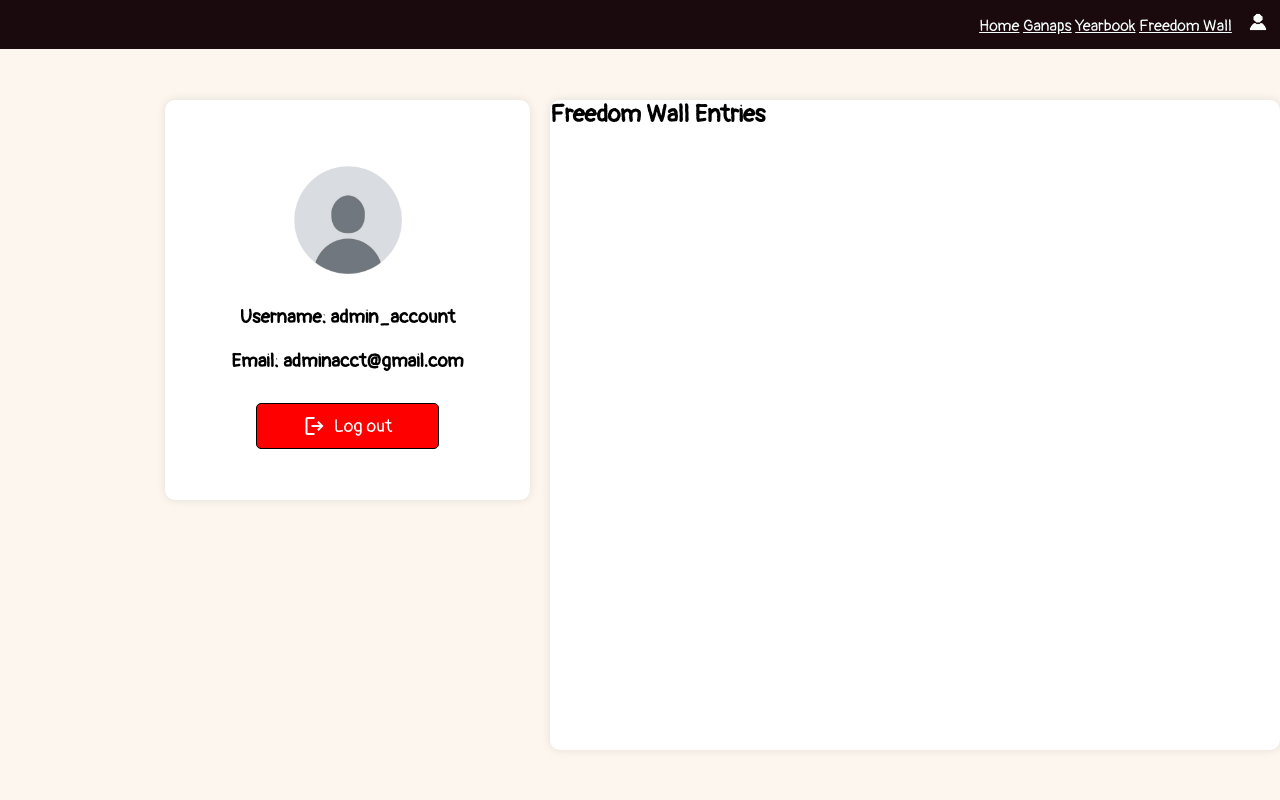
After one commit to senqui-UP/126-final-project, a PHP site: page /account.php in a window 1280 px wide. The commit adds this page. Run offline with PHP 8.4, Linux system fonts and the light colour scheme; a user stored in the database is signed in; data comes from the database, SQL or seed files in the repository.

Commit message:
updated account.php

```diff
--- /dev/null
+++ b/account.php
@@ -0,0 +1,68 @@
+<?php
+session_start();
+
+if (!isset($_SESSION['user_id'])) {
+    echo "Session not set.<br>";
+    exit;
+}
+
+include 'DBConnector.php';
+
+$user_id = $_SESSION['user_id'];
+
+$sql = "SELECT username, email, password
+        FROM users WHERE id = ?";
+$stmt = $conn->prepare($sql);
+$stmt->bind_param("i", $user_id);
+$stmt->execute();
+$stmt->bind_result($username, $email, $password);
+$stmt->fetch();
+
+if (!$username && !$email && !$password) {
+    echo "User not found in database.<br>";
+}
+
+?>
+<!DOCTYPE html>
+<html>
+    <head>
+        <meta charset = "UTF-8">
+        <meta name = "author" content = "Contreras-DelRosario-Quindao">
+
+        <title>UNCENSORED 23</title>
+        <link rel="icon" type="image/x-icon" href="./Images/Icon.png">
+        <link href="https://fonts.googleapis.com/css2?family=Pangolin&display=swap" rel="stylesheet">
+        <link rel="stylesheet" type="text/css" href="styling-accountinfo.css">
+        <link rel="stylesheet" type="text/css" href="styling.css">
+        <link rel="stylesheet" href="https://fonts.googleapis.com/css2?family=Material+Symbols+Outlined:opsz,wght,FILL,GRAD@20,400,0,0&icon_names=logout" />
+    </head>
+
+    <body>
+        <header>
+            <nav>
+                <a href="homepage.html">Home</a>
+                <a href="ganaps.html">Ganaps</a>
+                <a href="yearbook.html">Yearbook</a>
+                <a href="freedomwall.html">Freedom Wall</a>
+                &nbsp; &nbsp;
+                <a href="account.php">
+                    <img class="acc-icon" src="./Images/Icons/Account.png">
+                </a>
+            </nav>
+        </header>
+
+        <div class="wrapper">
+            <div class="account-deets">
+                <img class="img-icon" src="./Images/default-img.png" alt="profile-img">
+                <h3>Username: <?= $username ?></h3>
+                <h3>Email: <?= $email ?></h3>
+                <button type="button" onclick="window.location.href='login.php'"><span class= "material-symbols-outlined">logout</span>Log out</button>
+            </div>
+
+            <div class="fw-entries">
+                <h2>Freedom Wall Entries</h2>
+            </div>
+        </div>
+
+    </body>
+</html>
--- a/freedomwall.html
+++ b/freedomwall.html
@@ -23,7 +23,7 @@
             <a href="yearbook.html">Yearbook</a>
             <a href="freedomwall.html">Freedom Wall</a>
             &nbsp; &nbsp;
-            <a href="about.html">
+            <a href="account.php">
                 <img class="acc-icon" src="./Images/Icons/Account.png">
             </a>
         </nav>
--- a/ganaps.html
+++ b/ganaps.html
@@ -25,7 +25,7 @@
             <a href="yearbook.html">Yearbook</a>
             <a href="freedomwall.html">Freedom Wall</a>
             &nbsp; &nbsp;
-            <a href="about.html">
+            <a href="account.php">
                 <img class="acc-icon" src="./Images/Icons/Account.png">
             </a>
         </nav>
--- a/homepage.html
+++ b/homepage.html
@@ -22,7 +22,7 @@
             <a href="yearbook.html">Yearbook</a>
             <a href="freedomwall.html">Freedom Wall</a>
             &nbsp; &nbsp;
-            <a href="account.html">
+            <a href="account.php">
                 <img class="acc-icon" src="./Images/Icons/Account.png">
             </a>
             </nav>
--- a/login.php
+++ b/login.php
@@ -25,7 +25,7 @@ if ($_SERVER["REQUEST_METHOD"] === "POST") {
                 $error = "Incorrect password.";
             } else {
                 session_start();
-                $_SESSION['user'] = $user['username'];
+                $_SESSION['user_id'] = $user['id'];
                 header("Location: homepage.html");
                 exit;
             }
--- a/styling-accountinfo.css
+++ b/styling-accountinfo.css
@@ -1,37 +1,68 @@
-* {
-    font-family: Pangolin;
-}
-
-.pangolin-regular {
-    font-family: "Pangolin", cursive;
-    font-weight: 400;
-    font-style: normal;
+body {
+    background-color: #FCF6EE;
 }
 
 .wrapper {
+    margin-top: 100px;
     display: flex;
     gap: 20px;
 }
 
 .account-deets {
-    border: 1px solid black;
-    box-sizing: border-box;
-    width: 500px;
-    height: 650px;
-    margin-top: 20px;
-    margin-left: 110px;
+    background-color: white;
+    box-shadow: 0 0 10px rgba(0,0,0,0.1);
+    border-radius: 10px;
+    overflow: hidden;
+    width: 400px;
+    height: 400px;
+    margin-left: 165px;
 }
 
-.account-deets img {
-    width: 100px;
-    height: 100px;
+.img-icon {
+    width: 150px;
+    height: 150px;
+    margin: 45px auto 0 auto;
+    align-content: center;
+    display: block;
+}
+
+.account-deets h3 {
+    text-align: center;
+    margin-top: 10px;
+    margin-bottom: 20px;
+}
+
+button {
+    display: flex;
     justify-content: center;
+    align-items: center;
+    gap: 7px;
+
+    padding: 10px;
+    font-size: 18px;
+    width: 50%;
+    margin: 30px auto 0 auto;
+    background-color: red;
+    border: 1px solid black;
+    cursor: pointer;
+    border-radius: 5px;
+    color: white;
+}
+
+.material-symbols-outlined {
+    font-size: 20px;
+}
+
+button:hover {
+    opacity: 0.9px;
+    background-color: maroon;
 }
 
 .fw-entries {
-    border: 1px solid black;
-    box-sizing: border-box;
+    background-color: white;
+    box-shadow: 0 0 10px rgba(0,0,0,0.1);
+    border-radius: 10px;
+    overflow: hidden;
     width: 800px;
     height: 650px;
-    margin-top: 20px;
 }
--- a/yearbook.html
+++ b/yearbook.html
@@ -21,7 +21,7 @@
             <a href="yearbook.html">Yearbook</a>
             <a href="freedomwall.html">Freedom Wall</a>
             &nbsp; &nbsp;
-            <a href="about.html">
+            <a href="account.php">
                 <img class="acc-icon" src="./Images/Icons/Account.png">
             </a>
         </nav>
```
Also changed, not shown: account.html (deleted, +0 -39 lines).
